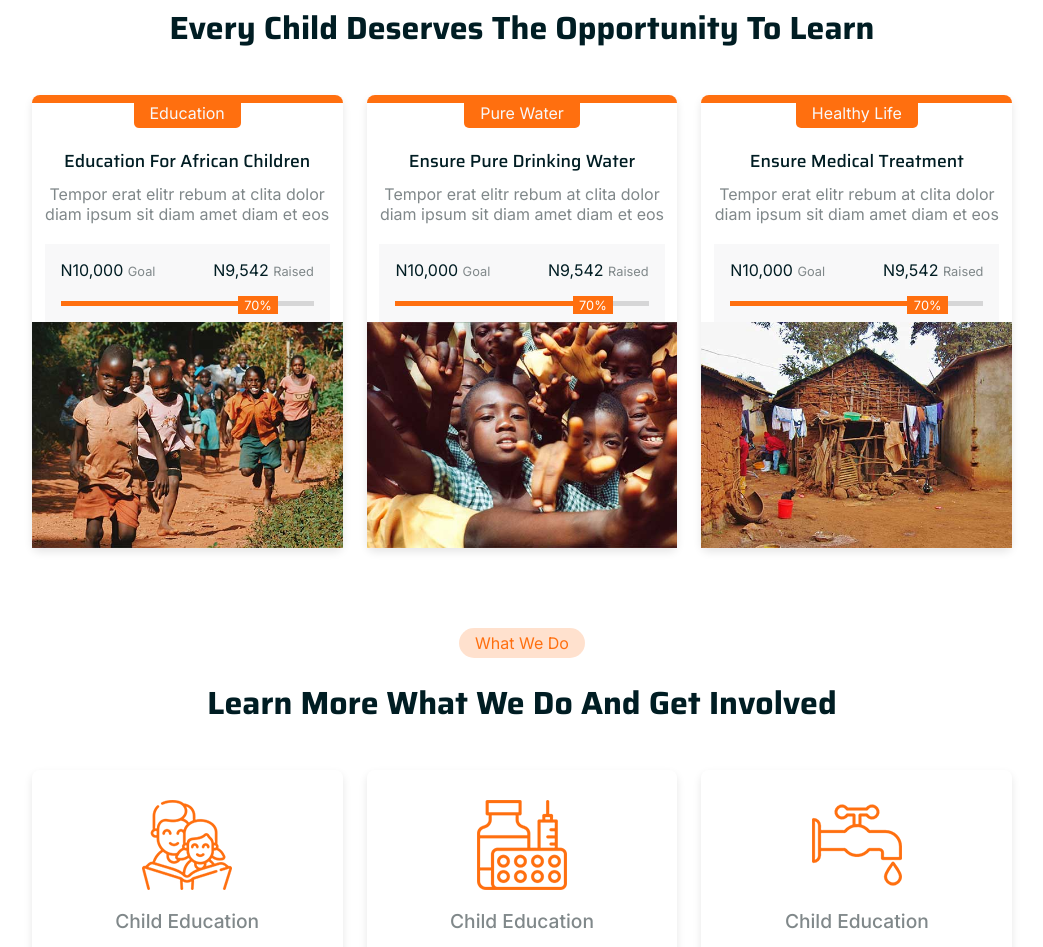
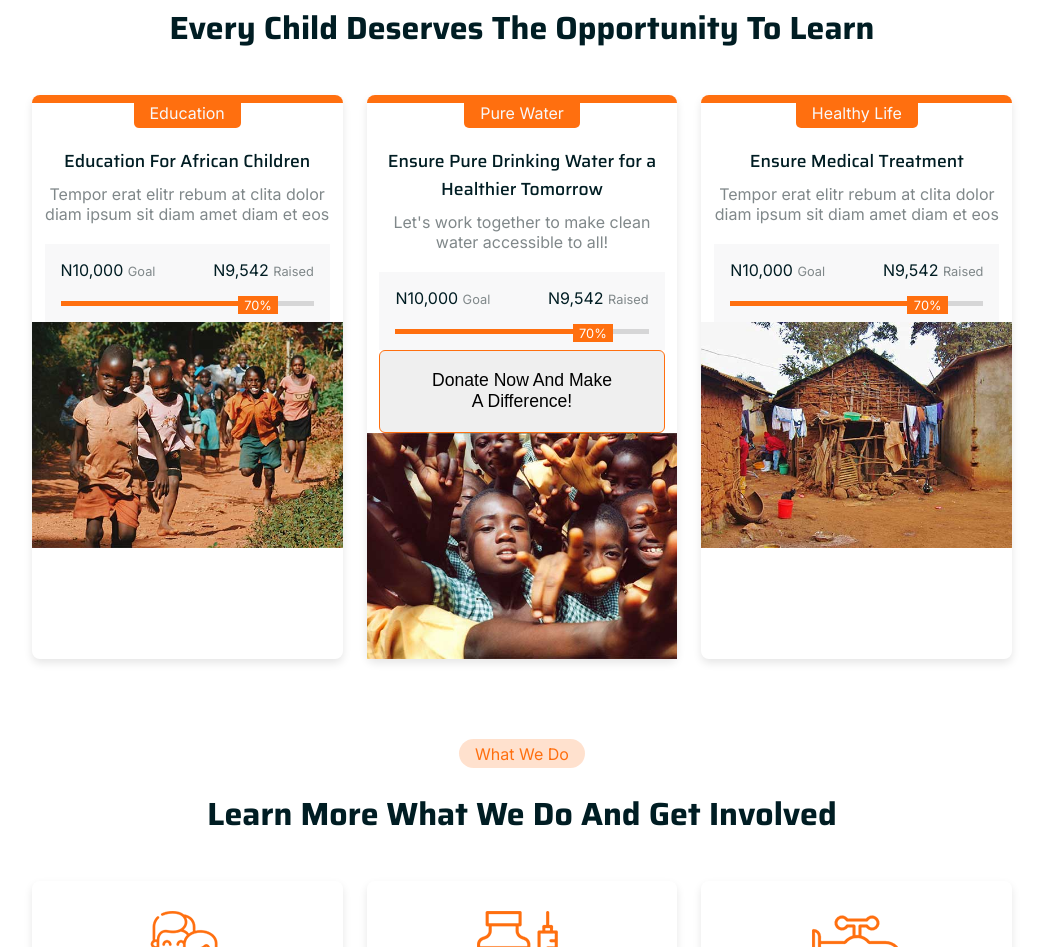
Before and after one commit to MarioAgbanobi/chariteam, a plain HTML site: page index.html in a window 1280 px wide. Shown: the part 1598-2545 px from the top of the page, without its empty margins (118-1161 px from the left). Drawn offline with nearby package versions, Linux system fonts and the light colour scheme.

Commit message:
Update index.html
Updated one of the cards

```diff
--- a/index.html
+++ b/index.html
@@ -165,18 +165,20 @@
                       <div class="card_label">
                         <small>Pure Water</small>
                       </div>
-                        <h3>Ensure Pure Drinking Water</h3>
-                        <p>Tempor erat elitr rebum at clita dolor diam ipsum sit diam amet diam et eos</p>
+                      <h3>Ensure Pure Drinking Water for a Healthier Tomorrow</h3>
+                      <p>Let's work together to make clean water accessible to all!</p>
                       <div class="causes_progress">
                         <div class="analytics">
                           <p class="goal">N10,000 <small>Goal</small></p>
                           <p class="raised">N9,542 <small>Raised</small></p>
                         </div>
                         <div class="progress">
-                                <div class="progress_bar"><span>70%</span></div>
+                          <div class="progress_bar" style="width: 70%"><span>70%</span></div>
                         </div>
                       </div>
+                      <button class="donate_btn">Donate Now and Make a Difference!</button>
                     </div>
+
                     <div class="card_img">
                         <img src="./img/courses-2.jpg" class="img_1" alt="courses-1">
                         <div class="causes_overlay">
```
Lines whose indentation alone changed are shown as unchanged.
